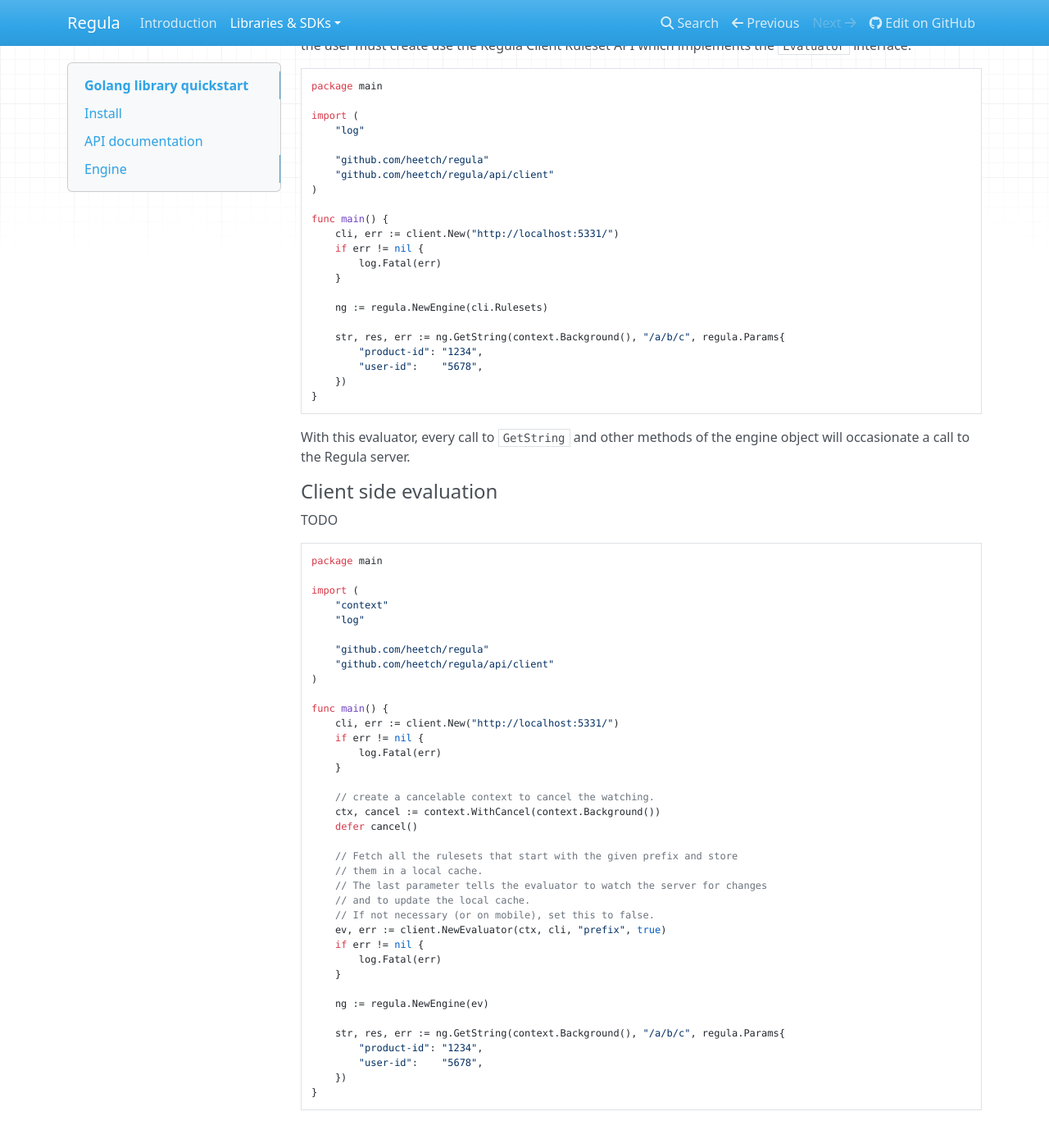
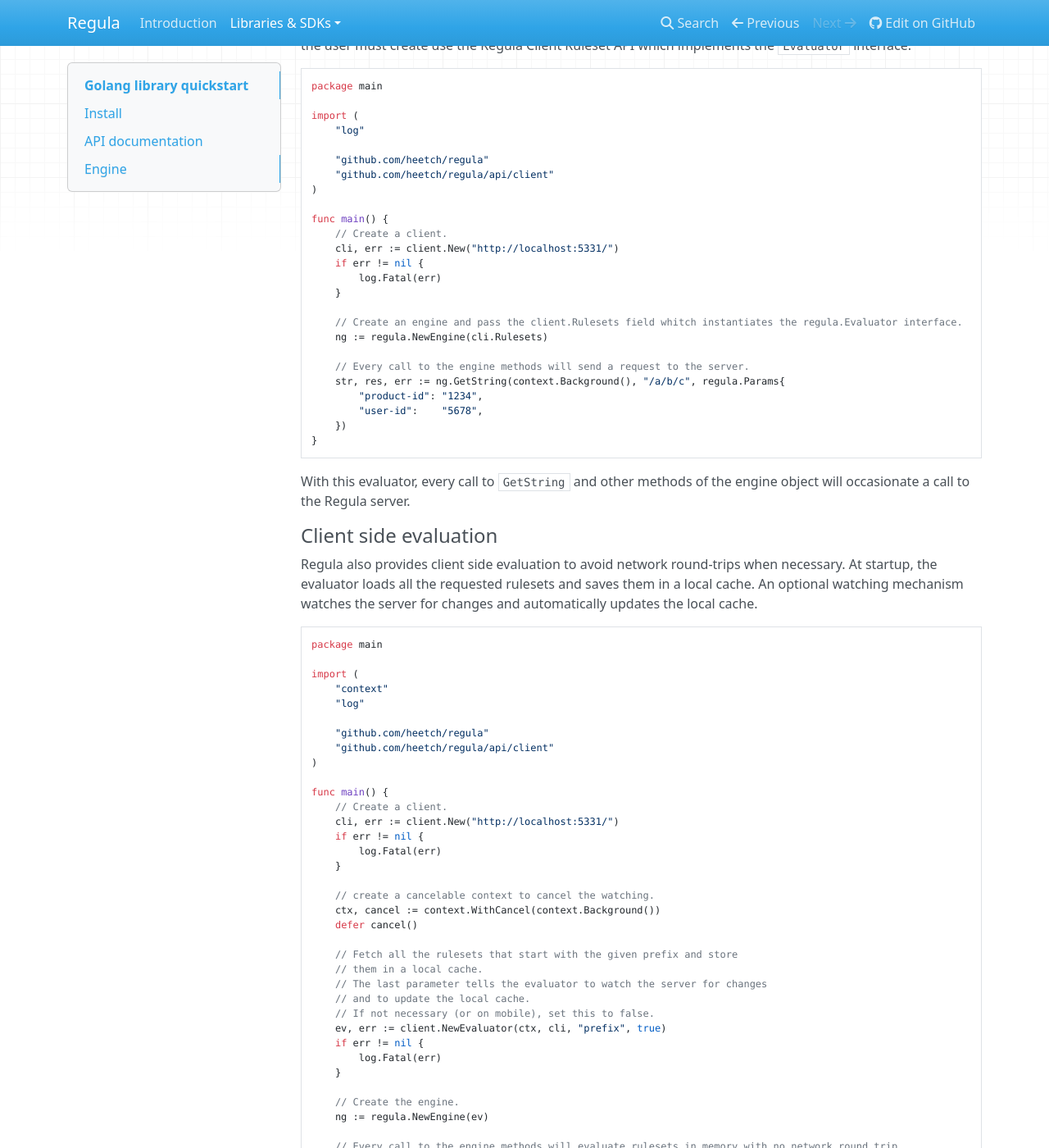
Before and after one commit to heetch/regula, an MkDocs documentation site: the page built from docs/clients/go.md, in a window 1280 px wide and 1400 px high, scrolled down 649 px. Shown: the whole window at 82% size. Built offline with MkDocs 1.6.1, drawn with Linux system fonts in a browser that asks for light colours; nearby versions of some CDN libraries; old or Windows-style settings are respelled for this version of MkDocs; some of the changed text lies outside the part shown.

Commit message:
Improve Golang documentation

````diff
--- a/docs/clients/go.md
+++ b/docs/clients/go.md
@@ -38,13 +38,16 @@ import (
 )
 
 func main() {
+	// Create a client.
 	cli, err := client.New("http://localhost:5331/")
 	if err != nil {
 		log.Fatal(err)
 	}
 
+	// Create an engine and pass the client.Rulesets field whitch instantiates the regula.Evaluator interface.
 	ng := regula.NewEngine(cli.Rulesets)
 
+	// Every call to the engine methods will send a request to the server.
 	str, res, err := ng.GetString(context.Background(), "/a/b/c", regula.Params{
 		"product-id": "1234",
 		"user-id":    "5678",
@@ -56,7 +59,9 @@ With this evaluator, every call to `GetString` and other methods of the engine o
 
 #### Client side evaluation
 
-TODO
+Regula also provides client side evaluation to avoid network round-trips when necessary.
+At startup, the evaluator loads all the requested rulesets and saves them in a local cache.
+An optional watching mechanism watches the server for changes and automatically updates the local cache.
 
 ```go
 package main
@@ -70,6 +75,7 @@ import (
 )
 
 func main() {
+	// Create a client.
 	cli, err := client.New("http://localhost:5331/")
 	if err != nil {
 		log.Fatal(err)
@@ -89,8 +95,10 @@ func main() {
 		log.Fatal(err)
 	}
 
+	// Create the engine.
 	ng := regula.NewEngine(ev)
 
+	// Every call to the engine methods will evaluate rulesets in memory with no network round trip.
 	str, res, err := ng.GetString(context.Background(), "/a/b/c", regula.Params{
 		"product-id": "1234",
 		"user-id":    "5678",
````
